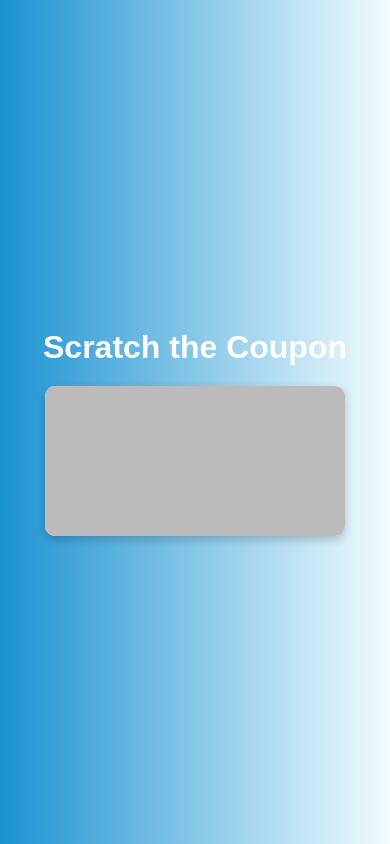
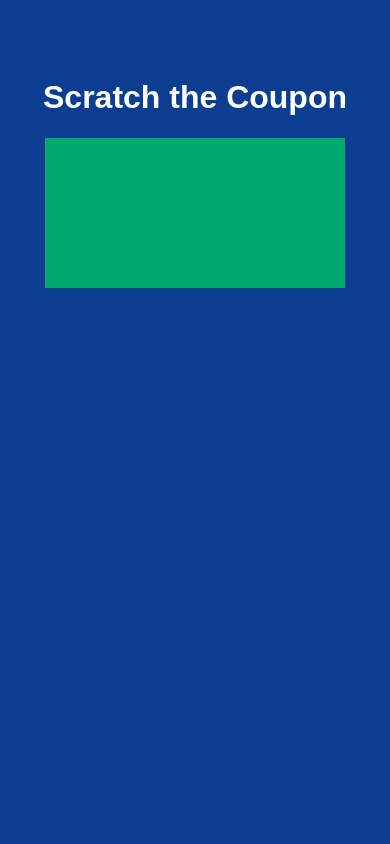
Before and after one commit to itpmupbeatz/Amazingbahrainapp, a website: page public/scratch.html in a window 390 px wide. Drawn offline with nearby package versions, Linux system fonts and the light colour scheme.

Commit message:
confetti added and mobile

```diff
--- a/public/scratch.html
+++ b/public/scratch.html
@@ -2,57 +2,50 @@
 <!DOCTYPE html>
 <html lang="en">
 <head>
-  <meta charset="UTF-8" />
+  <meta charset="UTF-8">
+  <title>Scratch the Coupon</title>
   <meta name="viewport" content="width=device-width, initial-scale=1.0"/>
-  <title>Scratch the Coupon</title>
+  <script src="https://cdn.jsdelivr.net/npm/canvas-confetti@1.6.0/dist/confetti.browser.min.js"></script>
   <style>
     body {
-      margin: 0;
-      font-family: Arial, sans-serif;
-      background: linear-gradient(to right, #1c92d2, #f2fcfe);
-      display: flex;
-      flex-direction: column;
-      align-items: center;
-      justify-content: center;
-      height: 100vh;
+      font-family: sans-serif;
+      background: #0b3d91;
+      color: white;
+      text-align: center;
+      padding-top: 50px;
     }
-    h1 {
-      color: white;
-      margin-bottom: 20px;
-    }
+
     #scratch-container {
-      position: relative;
       width: 300px;
       height: 150px;
-      background: white;
-      border-radius: 10px;
-      overflow: hidden;
-      box-shadow: 0 4px 10px rgba(0,0,0,0.2);
+      margin: auto;
+      background: #ccc;
+      position: relative;
     }
-    #scratchCanvas {
+
+    canvas {
       position: absolute;
       top: 0;
       left: 0;
-      z-index: 10;
     }
-    #prizeText {
+
+    #prize-text {
       position: absolute;
-      width: 100%;
-      height: 100%;
-      z-index: 5;
-      display: flex;
-      align-items: center;
-      justify-content: center;
+      top: 50px;
+      left: 0;
+      right: 0;
+      text-align: center;
       font-size: 24px;
-      font-weight: bold;
-      color: #222;
+      color: black;
+      z-index: 0;
     }
   </style>
 </head>
 <body>
+
 <h1>Scratch the Coupon</h1>
 <div id="scratch-container">
-    <div id="prizeText">Reveal your prize!</div>
+  <div id="prize-text">🎁 You won a Pen!</div>
   <canvas id="scratchCanvas"></canvas>
 </div>
 
@@ -64,56 +57,67 @@
   canvas.width = container.offsetWidth;
   canvas.height = container.offsetHeight;
 
-    ctx.fillStyle = "#bbbbbb";
+  ctx.fillStyle = "#00a86b";
   ctx.fillRect(0, 0, canvas.width, canvas.height);
   ctx.globalCompositeOperation = 'destination-out';
 
   let isDrawing = false;
   let scratchCount = 0;
-    let prizeFetched = false;
+  let prizeShown = false;
 
-    const inventory = {
-      Pen: 200,
-      Cap: 100,
-      Cup: 50,
-    };
+  function getXY(e) {
+    const rect = canvas.getBoundingClientRect();
+    let x, y;
 
-    const getPrize = () => {
-      const availablePrizes = [];
-      for (let prize in inventory) {
-        if (inventory[prize] > 0) {
-          availablePrizes.push(prize);
+    if (e.touches) {
+      x = e.touches[0].clientX - rect.left;
+      y = e.touches[0].clientY - rect.top;
+    } else {
+      x = e.clientX - rect.left;
+      y = e.clientY - rect.top;
+    }
+    return { x, y };
+  }
+
+  function drawPoint(x, y) {
+    ctx.beginPath();
+    ctx.arc(x, y, 20, 0, 2 * Math.PI);
+    ctx.fill();
+  }
+
+  function handleDraw(e) {
+    if (!isDrawing || prizeShown) return;
+    e.preventDefault();
+    const { x, y } = getXY(e);
+    drawPoint(x, y);
+    scratchCount++;
+
+    if (scratchCount > 100 && !prizeShown) {
+      showPrize();
+      prizeShown = true;
     }
   }
-      if (availablePrizes.length === 0) return "Better Luck Next Time";
-      const chance = Math.random();
-      if (chance < 0.3) return "Better Luck Next Time"; // 30% chance
-      const selected = availablePrizes[Math.floor(Math.random() * availablePrizes.length)];
-      inventory[selected]--;
-      return selected;
-    };
 
+  function showPrize() {
+    confetti({
+      particleCount: 120,
+      spread: 80,
+      origin: { y: 0.5 }
+    });
+  }
+
+  // Mouse events
   canvas.addEventListener('mousedown', () => isDrawing = true);
   canvas.addEventListener('mouseup', () => isDrawing = false);
-    canvas.addEventListener('mouseout', () => isDrawing = false);
+  canvas.addEventListener('mouseleave', () => isDrawing = false);
+  canvas.addEventListener('mousemove', handleDraw);
 
-    canvas.addEventListener('mousemove', (e) => {
-      if (!isDrawing) return;
-      const rect = canvas.getBoundingClientRect();
-      const x = e.clientX - rect.left;
-      const y = e.clientY - rect.top;
+  // Touch events
+  canvas.addEventListener('touchstart', () => isDrawing = true);
+  canvas.addEventListener('touchend', () => isDrawing = false);
+  canvas.addEventListener('touchcancel', () => isDrawing = false);
+  canvas.addEventListener('touchmove', handleDraw);
+</script>
 
-      ctx.beginPath();
-      ctx.arc(x, y, 20, 0, Math.PI * 2);
-      ctx.fill();
-
-      scratchCount++;
-      if (scratchCount > 100 && !prizeFetched) {
-        const prize = getPrize();
-        document.getElementById('prizeText').textContent = prize;
-        prizeFetched = true;
-      }
-    });
-  </script>
 </body>
 </html>
```
Lines whose indentation alone changed are shown as unchanged.
